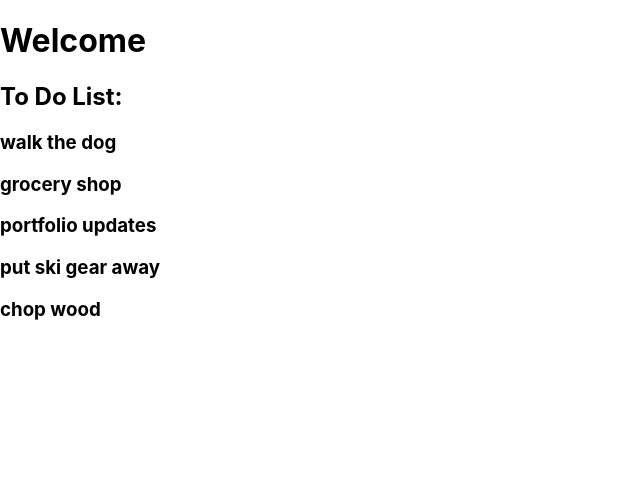
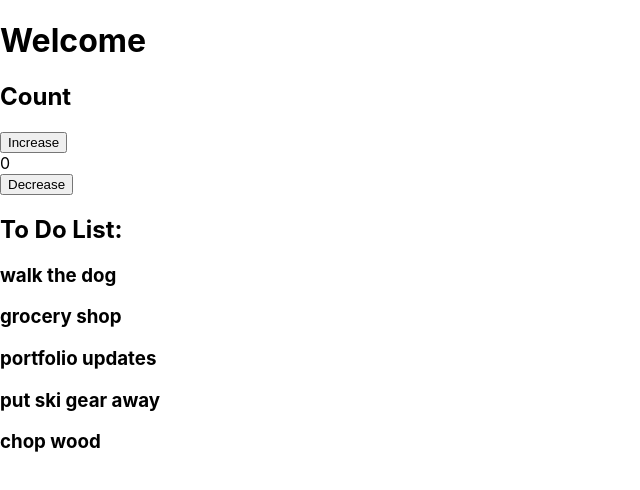
Before and after one commit to rachlally/react-practice, a React (Create React App) app: page / in a window 1280 px wide. Shown: the top 490 px of the page, without its empty margins (0-640 px from the left). Built offline with nearby package versions, Linux system fonts and the light colour scheme.

Commit message:
counter practice

```diff
--- a/src/App.js
+++ b/src/App.js
@@ -1,5 +1,6 @@
 import './App.css';
 import ToDoItem from './components/ToDoItem';
+import Counter from './components/Counter';
 
 const todos = ['walk the dog', 'grocery shop', 'portfolio updates', 'put ski gear away', 'chop wood']
 
@@ -7,6 +8,7 @@
   return (
     <div>
       <h1>Welcome</h1>
+      <Counter/>
       <h2>To Do List:</h2>
       {todos.map(todo => <ToDoItem todo={todo} />)}
     </div>
--- /dev/null
+++ b/src/components/Counter.js
@@ -0,0 +1,29 @@
+import React, {useState} from 'react'
+
+
+
+const Counter = () => {
+
+    const [count, setCounter] = useState(0);
+
+    const increase = () => {
+        setCounter(count => count+1)
+    }
+
+    const decrease = () => {
+        setCounter(count => count-1)
+    }
+
+
+    return (
+        <>
+        <h2>Count</h2>
+        <button onClick={increase}>Increase</button>
+        <div>{count}</div>
+        <button onClick={decrease}>Decrease</button>
+        </>
+    )
+
+}
+
+export default Counter;
```
